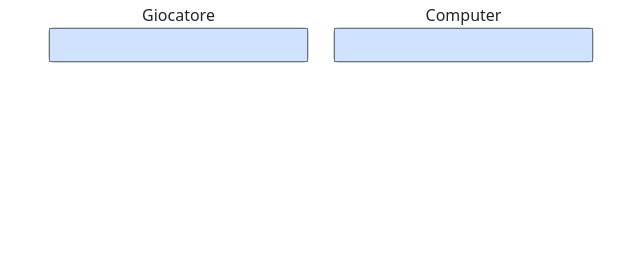
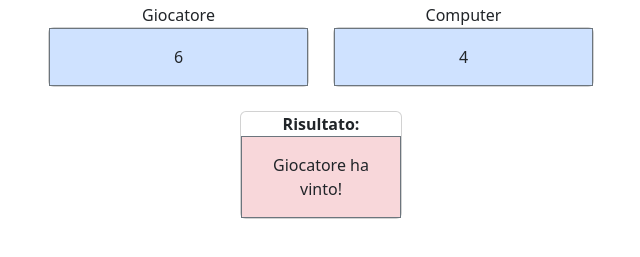
Before and after one commit to NicolaTeora/Dadi, a plain HTML site: page index.html in a window 1280 px wide. Shown: the part 53-310 px from the top of the page, without its empty margins (319-959 px from the left). Drawn offline with nearby package versions, Linux system fonts and the light colour scheme.

Commit message:
feat : view point on page

```diff
--- a/JS/main.js
+++ b/JS/main.js
@@ -3,15 +3,26 @@ let userDice = Math.floor((Math.random() * 6) + 1);
 let computerDice = Math.floor((Math.random() * 6) + 1);
 let result = '';
 
+window.onload = function() {
+    document.getElementById('userResult').innerText = userDice;
+    document.getElementById('computerResult').innerText = computerDice;
+    document.getElementById('viewPoint').innerText = result;
+}
 console.log(userDice);
 console.log(computerDice);
 
 //faccio i confronti tra i risultati
 if (userDice < computerDice) {
     result = 'Computer vince!';
+
 } else if (computerDice < userDice) {
-    result = 'Tu hai vinto!';
+    result = 'Giocatore ha vinto!';
+
 } else {
     result = 'Pareggio!'
+
 };
-    console.log(result);
+
+document.getElementById('viewPoint').innerText = result;
+
+console.log(result);
--- a/index.html
+++ b/index.html
@@ -34,7 +34,17 @@
                     <span id="computerResult" class="border border-secondary bg-primary-subtle p-3"></span>
                 </div>
             </div>
+
+            <div class="row justify-content-md-center m-4">
+                <div class="col-2">
+                    <div class="card">
+                        <b>Risultato:</b>
+                        <span id="viewPoint" class="border border-secondary bg-danger-subtle p-3"></span>
+                    </div>
+                </div>
+            </div>
         </div>
+
     </div>
 
     <!-- Bootstrap JS -->
```
